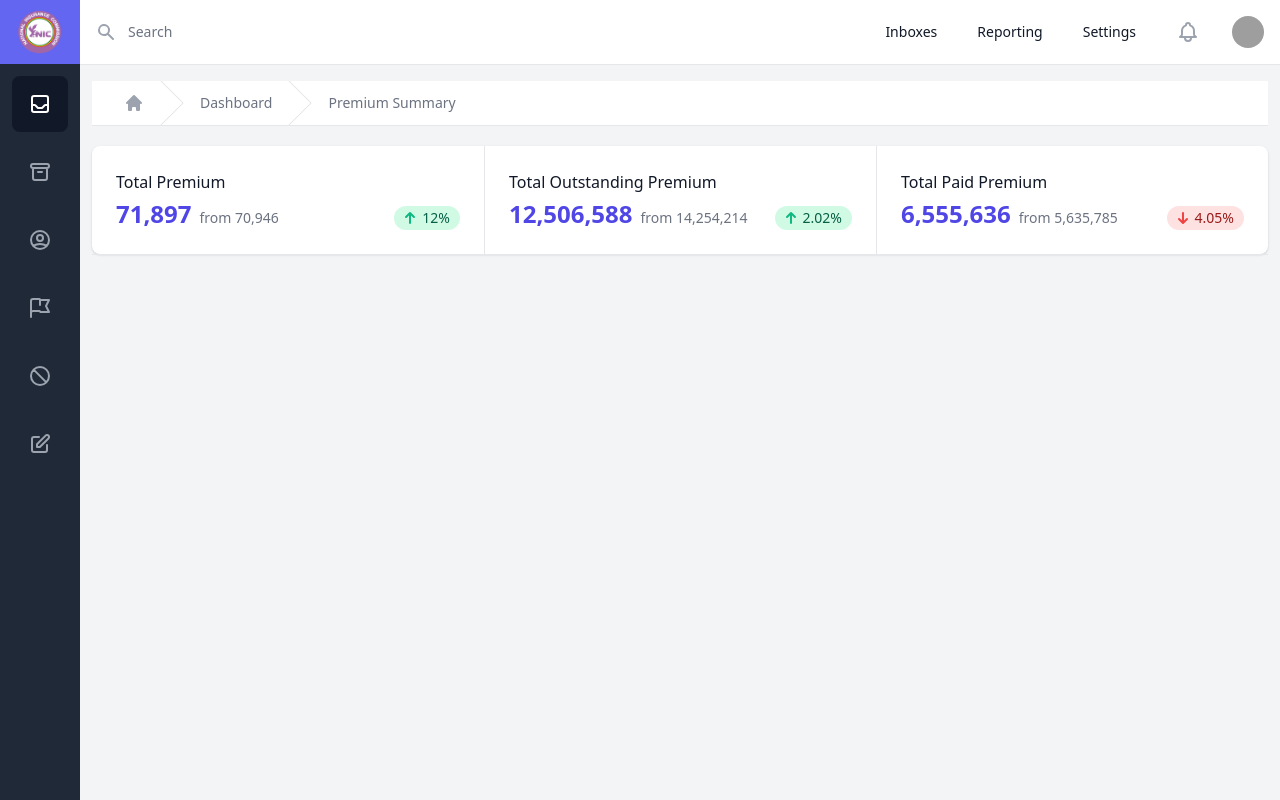
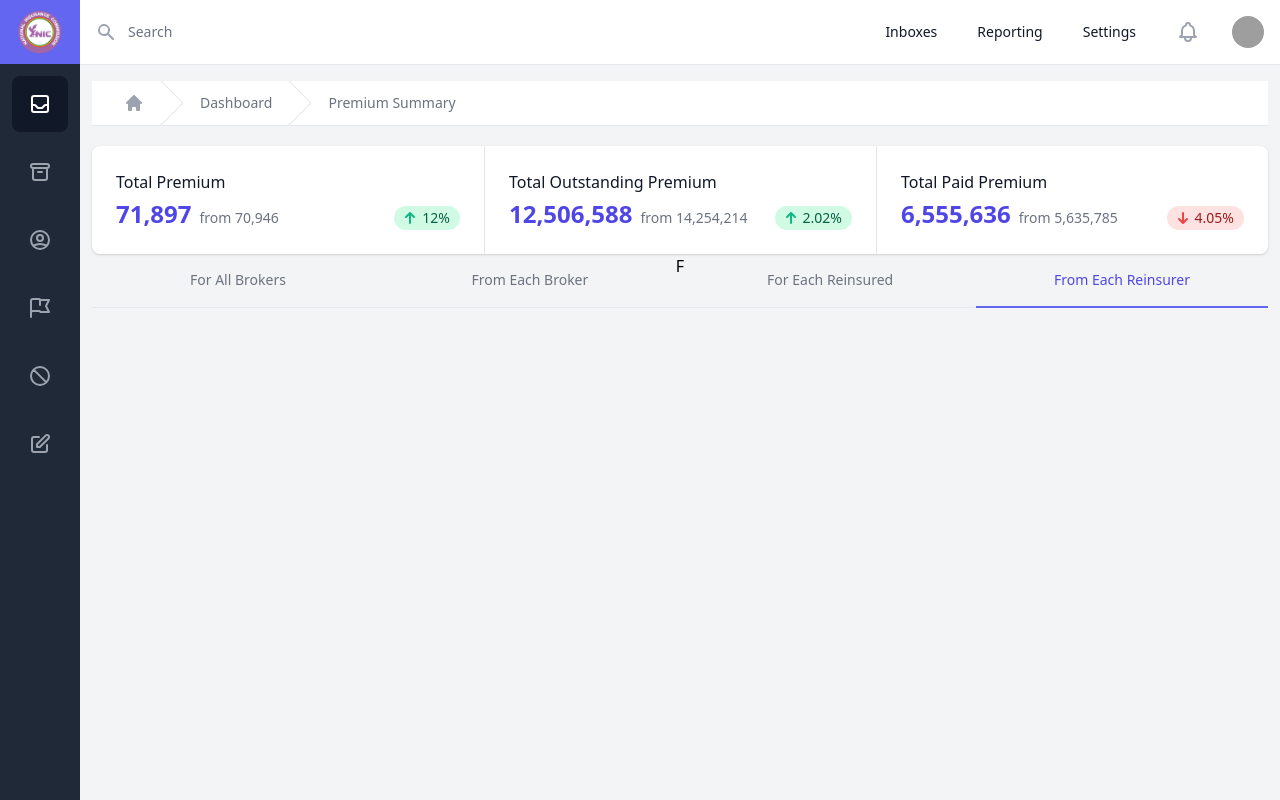
Before and after one commit to Khoby-790/template-nic, a React (Create React App) app: page /premium in a window 1280 px wide. Built offline with nearby package versions, Linux system fonts and the light colour scheme; grey boxes are pictures that could not be loaded.

Commit message:
--- Auto-Git Commit ---

```diff
--- a/src/pages/PremiumExpansion/PremiumExpansion.tsx
+++ b/src/pages/PremiumExpansion/PremiumExpansion.tsx
@@ -109,7 +109,21 @@ const PremiumExpansion = (props: Props) => {
                     </div>
                     <div className="hidden sm:block">
                         <div className="border-b border-gray-200">
-
+                        <nav className="-mb-px flex" aria-label="Tabs">
+                                <a href="#" onClick={() => setTab("for_all_brokers")} className={tab === "for_all_brokers" ? active : inActive}>
+                                    For All Brokers
+                                </a>
+                                <a href="#" onClick={() => setTab("for_each_broker")} className={tab === "for_each_broker" ? active : inActive}>
+                                    From Each Broker
+                                </a>F
+                                {/* <!-- Current: "border-indigo-500 text-indigo-600", Default: "border-transparent text-gray-500 hover:text-gray-700 hover:border-gray-300" --> */}
+                                <a href="#" onClick={() => setTab("for_all_reinsurers")} className={tab === "for_all_reinsurers" ? active : inActive} aria-current="page">
+                                    For Each Reinsured
+                                </a>
+                                <a href="#" onClick={() => setTab("for_each_reinsurer")} className={tab === "for_each_reinsurer" ? active : inActive}>
+                                    From Each Reinsurer
+                                </a>
+                            </nav>
                         </div>
                     </div>
                 </div>
```
